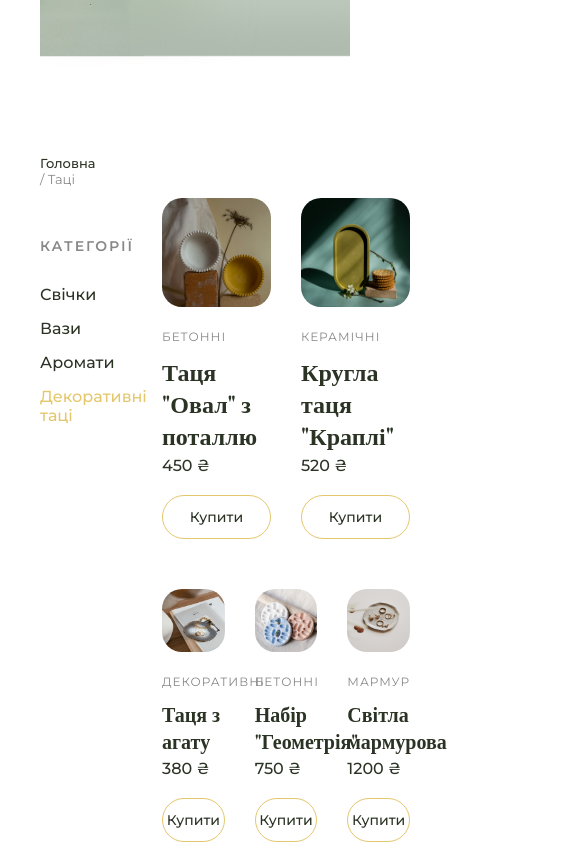
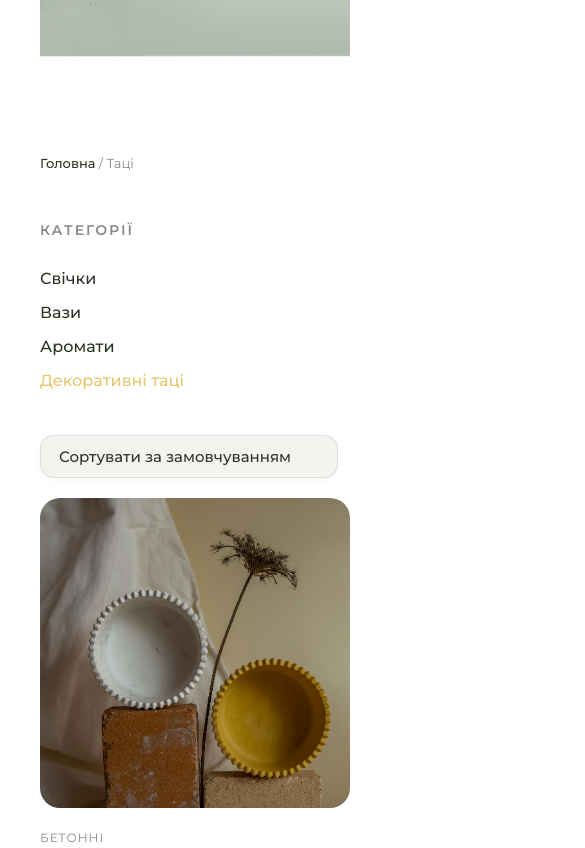
Before and after one commit to darry-d/nook, a plain HTML site: page catalog.html in a window 390 px wide. Shown: the part 603-1451 px from the top of the page, 585 px wide, since content can reach past the window. Drawn offline with nearby package versions, Linux system fonts and the light colour scheme; a web font is replaced by a local one.

Commit message:
Update style.css

```diff
--- a/style.css
+++ b/style.css
@@ -1102,3 +1102,57 @@ body {
     }
 
 }
+/* ========================================= */
+/* ЛАБОРАТОРНА РОБОТА 9: АДАПТИВНІСТЬ (ВАРІАНТ 3) */
+/* ========================================= */
+
+@media screen and (max-width: 1024px) {
+    /* Зміна ширини sidebar за вимогою методички */
+    .catalog-layout {
+        flex-direction: column;
+        gap: 30px;
+    }
+
+    .catalog-sidebar {
+        width: 100%; /* Основна вимога виконана */
+        position: relative;
+        top: 0;
+    }
+
+    .catalog-content {
+        width: 100%;
+    }
+
+    /* Адаптація сітки товарів під 1024px */
+    .catalog-grid {
+        grid-template-columns: repeat(4, 1fr);
+    }
+
+    .catalog-grid .product-item:nth-child(n) {
+        grid-column: span 2;
+    }
+
+    .custom-sort select {
+        transform: none;
+        margin-bottom: 20px;
+    }
+}
+
+@media screen and (max-width: 480px) {
+    /* Мінімальна ширина екрану за варіантом 3 */
+    .catalog-grid {
+        grid-template-columns: 1fr;
+    }
+
+    .catalog-grid .product-item:nth-child(n) {
+        grid-column: span 1;
+    }
+
+    .hero h1 {
+        font-size: 32px;
+    }
+
+    .hero-content {
+        transform: translateX(-15px);
+    }
+}
```
